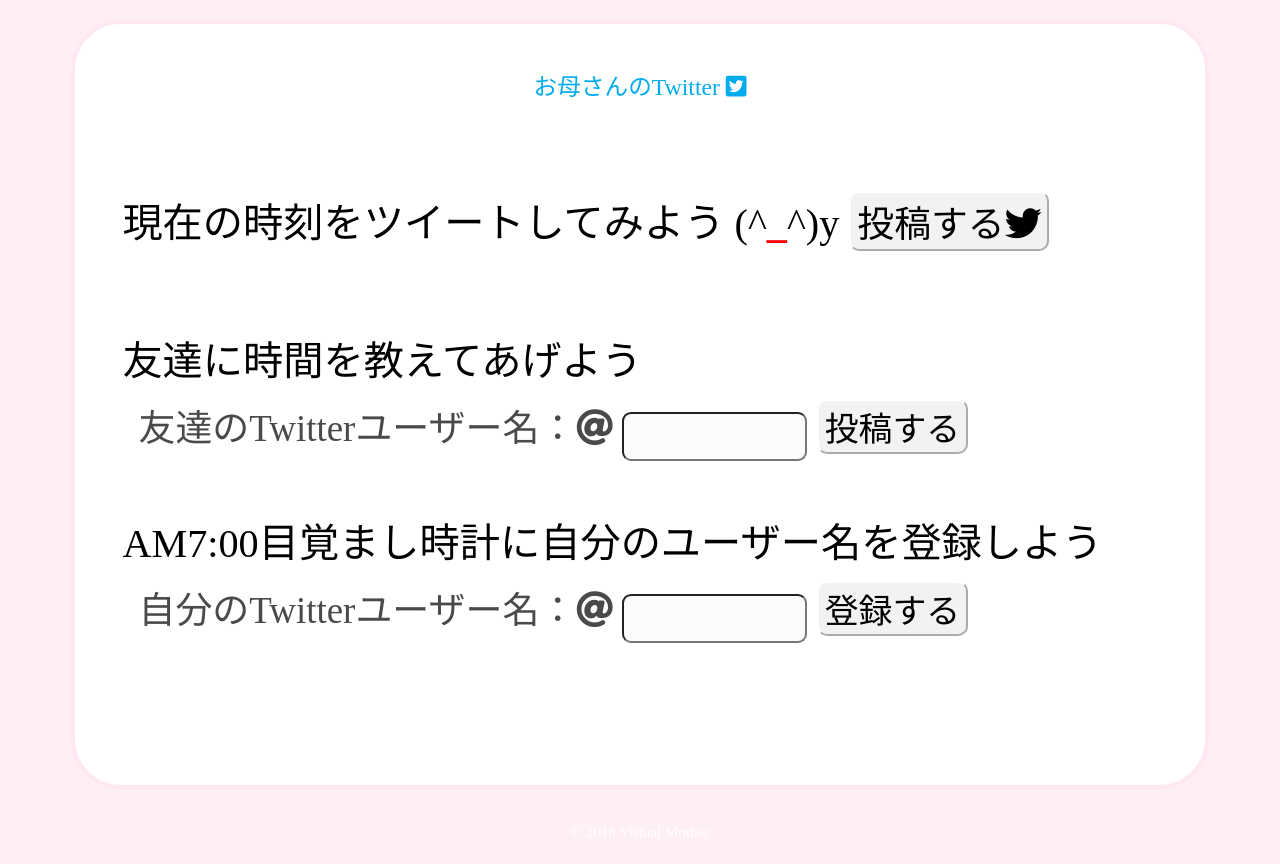
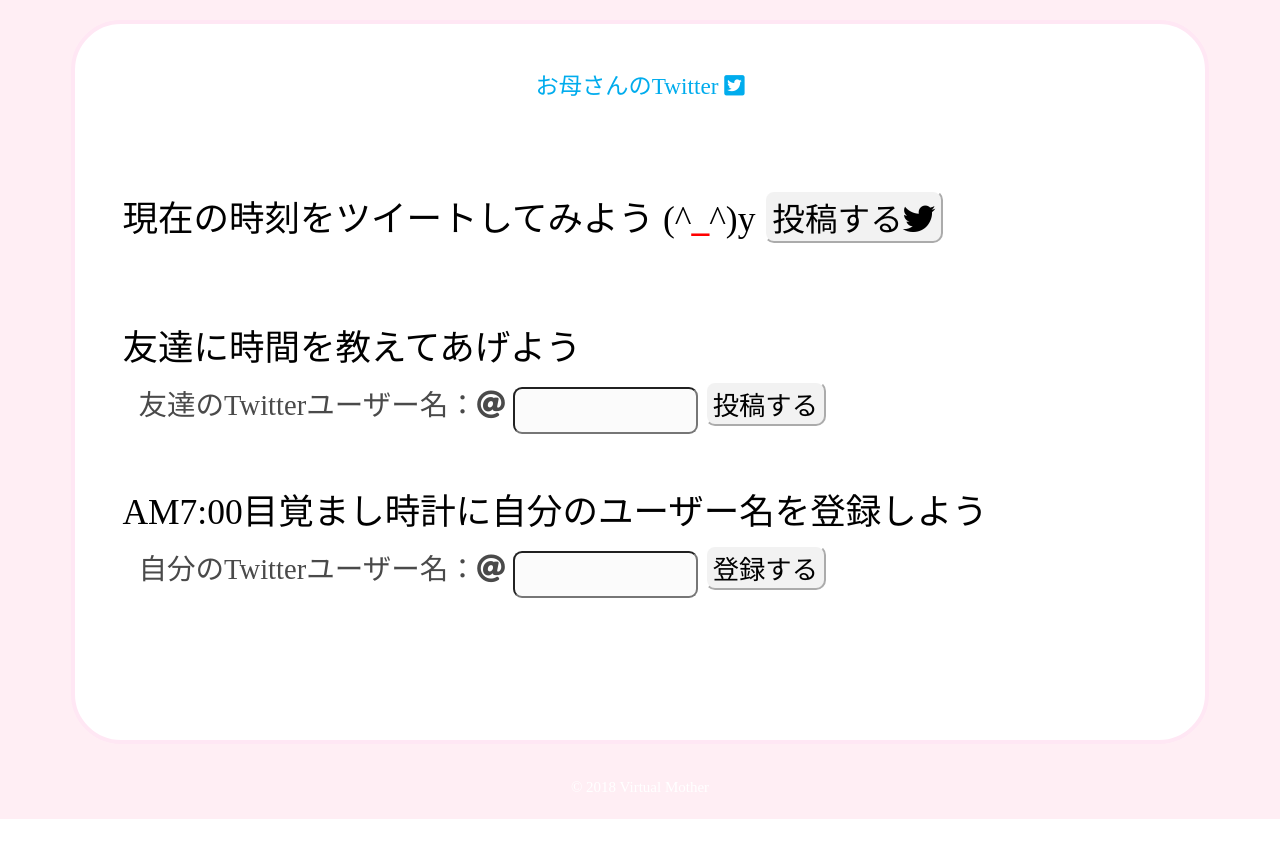
Before and after one commit to guralin/virtual_mother, a Flask app: page /user in a window 1280 px wide. Shown: the part 133-997 px from the top of the page. After the commit the page ends 952 px from the top, so only its background shows below. Run offline with Flask 2, Linux system fonts and the light colour scheme; some libraries are stand-ins or nearby versions.

Commit message:
文字サイズ変更

```diff
--- a/static/css/stylesheet.css
+++ b/static/css/stylesheet.css
@@ -61,13 +61,13 @@ article{
     padding: 20px 10px 50px;
     margin: 20px 5%;
     height: 100%;
-    font-size: calc(100% + 0.1vw);
+    font-size: calc(101% + 0.05vw);
     border: solid 4px #ffe7f4;
     color: #4a4a4a;
 }
 
 h2{
-    font-size: calc(105% + 1.2vw);
+    font-size: calc(150% + 0.05vw);
     margin: 1% 2%;
     padding: 0 15px;
     font-weight: normal;
@@ -106,13 +106,13 @@ span.red{
 }
 
 .explain{
-    font-size: calc(102% + 1vw);
+    font-size: calc(120% + 0.05vw);
     margin: 1% 3%;
     padding: 0 20px;
 }
 
 input.form{
-    height: calc(30px + 1vw);
+    height: calc(40px + 0.05vw);
     background-color: #fbfbfb;
     border-radius: 9px;
 }
@@ -129,7 +129,7 @@ input.form:hover{
     margin: 1% 2%;
 }
 .post_text span{
-    font-size: calc(102% + 1vw);
+    font-size: calc(120% + 0.05vw);
 }
 
 
```
